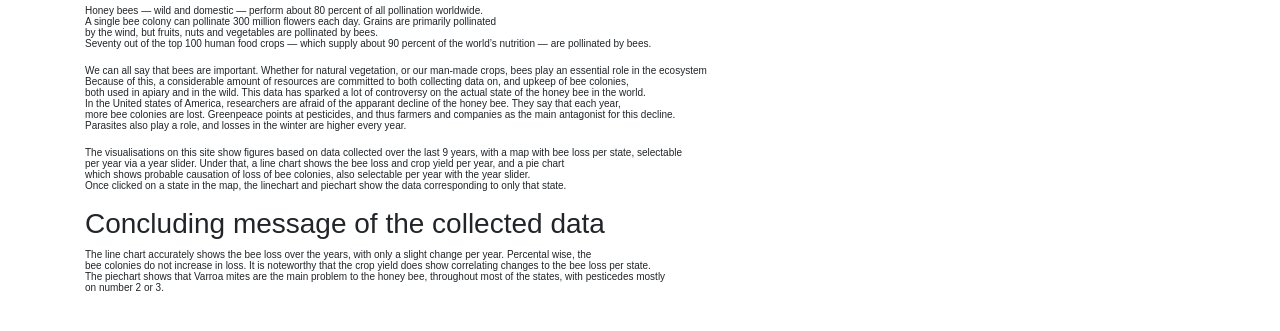
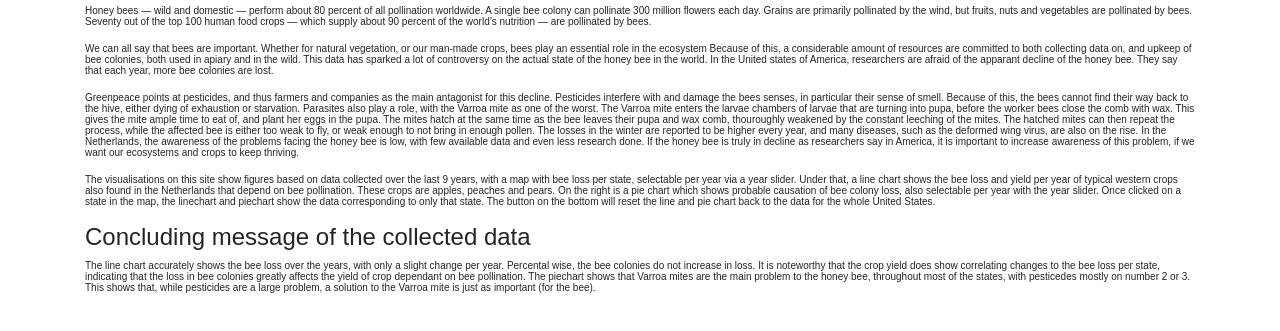
Before and after one commit to Thobio22/project, a plain HTML site: page index.html in a window 1280 px wide. Shown: the part 89-420 px from the top of the page. Drawn offline with nearby package versions, Linux system fonts and the light colour scheme.

Commit message:
tekst af-ish

```diff
--- a/code/js/drawPie.js
+++ b/code/js/drawPie.js
@@ -143,7 +143,7 @@ function drawPiechart(dataset, year, state) {
                  return "Other pests and parasites"
                }
                else if (d.data.key == "Other*") {
-                 return "Weather, starvation, queen failure or hive destruction"
+                 return "Other*"
                }
                else {
                  return d.data.key
--- a/index.html
+++ b/index.html
@@ -35,36 +35,47 @@
       </div>
       <h2>Bee loss in the United states of America</h2>
       <p>
-        Honey bees — wild and domestic — perform about 80 percent of all pollination worldwide. <br>
-        A single bee colony can pollinate 300 million flowers each day. Grains are primarily pollinated <br>
-        by the wind, but fruits, nuts and vegetables are pollinated by bees. <br>
+        Honey bees — wild and domestic — perform about 80 percent of all pollination worldwide.
+        A single bee colony can pollinate 300 million flowers each day. Grains are primarily pollinated
+        by the wind, but fruits, nuts and vegetables are pollinated by bees.
         Seventy out of the top 100 human food crops — which supply about 90 percent of the world’s nutrition — are pollinated by bees.
       </p>
       <p>
-        We can all say that bees are important. Whether for natural vegetation, or our man-made crops, bees play an essential role in the ecosystem<br>
-        Because of this, a considerable amount of resources are committed to both collecting data on, and upkeep of bee colonies, <br>
-        both used in apiary and in the wild. This data has sparked a lot of controversy on the actual state of the honey bee in the world. <br>
-        In the United states of America, researchers are afraid of the apparant decline of the honey bee. They say that each year, <br>
-        more bee colonies are lost. Greenpeace points at pesticides, and thus farmers and companies as the main antagonist for this decline.<br>
-        Parasites also play a role, and losses in the winter are higher every year. <br>
+        We can all say that bees are important. Whether for natural vegetation, or our man-made crops, bees play an essential role in the ecosystem
+        Because of this, a considerable amount of resources are committed to both collecting data on, and upkeep of bee colonies,
+        both used in apiary and in the wild. This data has sparked a lot of controversy on the actual state of the honey bee in the world.
+        In the United states of America, researchers are afraid of the apparant decline of the honey bee. They say that each year,
+        more bee colonies are lost.
       </p>
       <p>
-        The visualisations on this site show figures based on data collected over the last 9 years, with a map with bee loss per state, selectable <br>
-        per year via a year slider. Under that, a line chart shows the bee loss and crop yield per year, and a pie chart <br>
-        which shows probable causation of loss of bee colonies, also selectable per year with the year slider. <br>
-        Once clicked on a state in the map, the linechart and piechart show the data corresponding to only that state. <br>
+        Greenpeace points at pesticides, and thus farmers and companies as the main antagonist for this decline.
+        Pesticides interfere with and damage the bees senses, in particular their sense of smell. Because of this, the bees cannot find their
+        way back to the hive, either dying of exhaustion or starvation. Parasites also play a role, with the Varroa mite as one of the worst.
+        The Varroa mite enters the larvae chambers of larvae that are turning into pupa, before the worker bees close the comb with wax.
+        This gives the mite ample time to eat of, and plant her eggs in the pupa. The mites hatch at the same time as the bee leaves
+        their pupa and wax comb, thouroughly weakened by the constant leeching of the mites. The hatched mites can then repeat the process,
+        while the affected bee is either too weak to fly, or weak enough to not bring in enough pollen. The losses in the winter are reported
+        to be higher every year, and many diseases, such as the deformed wing virus, are also on the rise.
+        In the Netherlands, the awareness of the problems facing the honey bee is low, with few available data and even less research done.
+        If the honey bee is truly in decline as researchers say in America, it is important to increase awareness of this problem,
+        if we want our ecosystems and crops to keep thriving.
       </p>
-      <h3>Concluding message of the collected data</h3>
       <p>
-        The line chart accurately shows the bee loss over the years, with only a slight change per year. Percental wise, the <br>
-        bee colonies do not increase in loss. It is noteworthy that the crop yield does show correlating changes to the bee loss per state.<br>
-        The piechart shows that Varroa mites are the main problem to the honey bee, throughout most of the states, with pesticedes mostly <br>
-        on number 2 or 3. </p>
-
-
-
-
-
+        The visualisations on this site show figures based on data collected over the last 9 years, with a map with bee loss per state, selectable
+        per year via a year slider. Under that, a line chart shows the bee loss and yield per year of typical western crops also found in the
+        Netherlands that depend on bee pollination. These crops are apples, peaches and pears. On the right is a pie chart which shows probable causation of bee colony loss, also selectable per year
+        with the year slider. Once clicked on a state in the map, the linechart and piechart show the data corresponding to only that state.
+        The button on the bottom will reset the line and pie chart back to the data for the whole United States.
+      </p>
+      <h4>Concluding message of the collected data</h4>
+      <p>
+        The line chart accurately shows the bee loss over the years, with only a slight change per year. Percental wise, the
+        bee colonies do not increase in loss. It is noteworthy that the crop yield does show correlating changes to the bee loss per state,
+        indicating that the loss in bee colonies greatly affects the yield of crop dependant on bee pollination.
+        The piechart shows that Varroa mites are the main problem to the honey bee, throughout most of the states, with pesticedes mostly
+        on number 2 or 3. This shows that, while pesticides are a large problem, a solution to the Varroa mite is just as important (for
+        the bee).
+      </p>
 
     </div>
 
```
Also changed, not shown: links.html (+8 -2 lines), visuals.html (+17 -1 lines), 1 other file.
